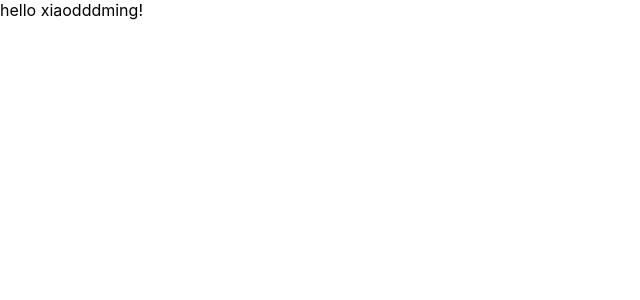
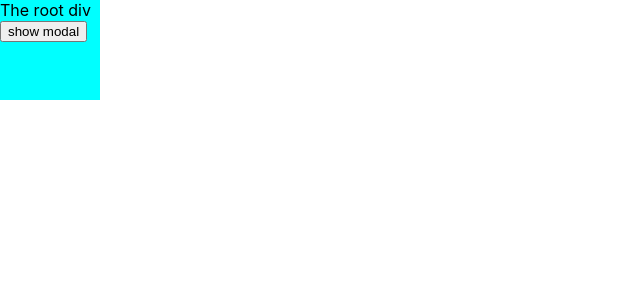
Before and after one commit to Fei-au/React-Lean, a React (Create React App) app: page / in a window 1280 px wide. Shown: the top 300 px of the page, without its empty margins (0-640 px from the left). Built offline with nearby package versions, Linux system fonts and the light colour scheme.

Commit message:
portal demo

```diff
--- /dev/null
+++ b/src/app08-portals/index.css
@@ -0,0 +1,23 @@
+#app{
+    height: 100px;
+    width: 100px;
+    background-color: aqua;
+    overflow: hidden;
+}
+
+#modalTest{
+    position: relative;
+    z-index: 999;
+}
+
+#modal{
+    background-color: rgb(0, 0, 0, 0.3);
+    position: fixed;
+    left: 0;
+    top: 0;
+    height: 100%;
+    width: 100%;
+    display: flex;
+    justify-content: center;
+    align-items: center;
+}
--- a/src/app08-portals/index.jsx
+++ b/src/app08-portals/index.jsx
@@ -1,13 +1,57 @@
-import React from 'react';
-import './index.less';
+import React, {Fragment, useEffect, useState} from 'react';
+import reactDOM from 'react-dom';
+import './index.css';
 
 export default class App extends React.Component{
-
     render(){
         return (
-            <div>
-
-            </div>
+            <Fragment>
+                <div id='rootTest'><RootApp/></div>
+                <div id='modalTest'></div>
+            </Fragment>
         );
     }
 }
+
+function RootApp(props){
+
+    const [showModal, setShowModal] = useState(false);
+
+    const ModalCom = showModal ? <Modal>
+        <div id='modal'>
+            Some infomation in Modal
+            <button onClick={()=>{setShowModal(false)}}>hide modal</button>
+        </div>
+    </Modal> : null
+
+    return (
+        <div id={'app'}>
+            The root div
+            <br/>
+            <button onClick={()=>{setShowModal(true)}}>show modal</button>
+            {ModalCom}
+        </div>
+    );
+}
+
+function Modal (props){
+
+    const modal = document.getElementById('modalTest');
+    const el = document.createElement('div');
+
+    useEffect(()=>{
+        // modal.appendChild(el);
+        // return (()=>{
+        //     modal.removeChild(el);
+        // });
+    }, [])
+
+    return reactDOM.createPortal(
+        props.children,
+        modal
+    );
+
+    // return (
+    //     props.children
+    // );
+}
--- a/src/index.js
+++ b/src/index.js
@@ -2,13 +2,16 @@ import React from 'react';
 import ReactDOM from 'react-dom';
 import './index.css';
 // import App from './app06-hook/App';
-import TypeCheck from './app07-propTypes';
+// import TypeCheck from './app07-propTypes';
 // import reportWebVitals from './reportWebVitals';
+
+import PortalsTest from './app08-portals';
 
 ReactDOM.render(
   <React.StrictMode>
     {/* <App /> */}
-    <TypeCheck />
+    {/* <TypeCheck /> */}
+    <PortalsTest/>
   </React.StrictMode>,
   document.getElementById('root')
 );
```
Also changed, not shown: src/app08-portals/index.less (deleted), src/app99-template/index.css (added), src/app99-template/index.less (deleted).
